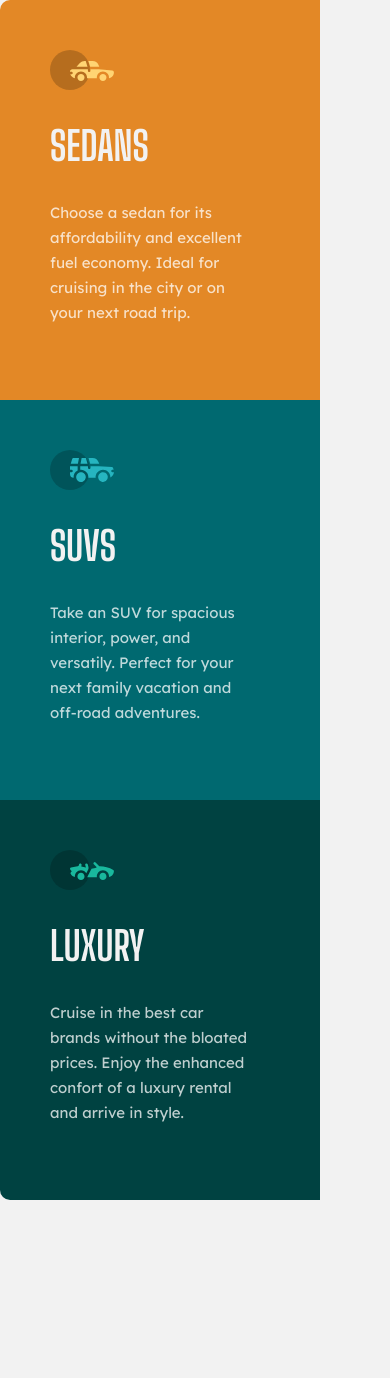
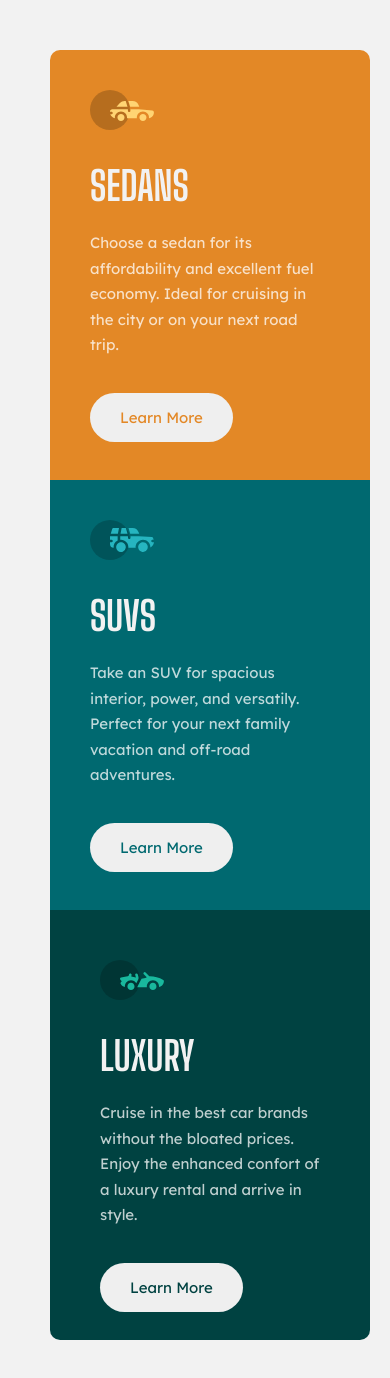
Before and after one commit to luis92guimaraes/3-columns-preview-card-component-main, a plain HTML site: page index.html in a window 390 px wide. Before the commit the page ends 1200 px from the top, so only its background shows below. Drawn offline with Linux system fonts and the light colour scheme.

Commit message:
update responsible.css

```diff
--- a/index.html
+++ b/index.html
@@ -5,21 +5,21 @@
     <meta charset="UTF-8">
     <meta name="viewport" content="width=device-width, initial-scale=1.0">
     <title>Frontend Mentor Challenge - 3 Column Preview Card Component</title>
-    <link rel="shortcut icon" href="src/images/favicon-32x32.png" type="image/x-icon">
-    <link rel="stylesheet" href="src/css/reset.css">
-    <link rel="stylesheet" href="src/css/variables.css">
-    <link rel="stylesheet" href="src/css/style.css">
+    <link rel="shortcut icon" href="./src/images/favicon-32x32.png" type="image/x-icon">
+    <link rel="stylesheet" href="./src/css/reset.css">
+    <link rel="stylesheet" href="./src/css/variables.css">
+    <link rel="stylesheet" href="./src/css/style.css">
+    <link rel="stylesheet" href="./src/css/responsible.css">
     <link rel="preconnect" href="https://fonts.googleapis.com">
     <link rel="preconnect" href="https://fonts.gstatic.com" crossorigin>
     <link href="https://fonts.googleapis.com/css2?family=Big+Shoulders+Display:wght@700&family=Lexend+Deca&display=swap" rel="stylesheet">
-    <link rel="stylesheet" href="src/css/responsible.css">
 </head>
 
 <body>
     <main class="container">
         <div class="card">
             <div class="sedans">
-                <img src="src/images/icon-sedans.svg" alt="sedans">
+                <img src="./src/images/icon-sedans.svg" alt="sedans">
                 <h1 class="title">sedans</h1>
                 <p class="text">
                     Choose a sedan for its affordability and excellent fuel economy. Ideal for cruising in the city or on your next road trip.
@@ -28,7 +28,7 @@
             </div>
 
             <div class="suvs">
-                <img src="src/images/icon-suvs.svg" alt="suvs">
+                <img src="./src/images/icon-suvs.svg" alt="suvs">
                 <h1 class="title">suvs</h1>
                 <p class="text">
                     Take an SUV for spacious interior, power, and versatily. Perfect for your next family vacation and off-road adventures.
@@ -37,7 +37,7 @@
             </div>
 
             <div class="luxury">
-                <img src="src/images/icon-luxury.svg" alt="luxury">
+                <img src="./src/images/icon-luxury.svg" alt="luxury">
                 <h1 class="title">luxury</h1>
                 <p class="text">
                     Cruise in the best car brands without the bloated prices. Enjoy the enhanced confort of a luxury rental and arrive in style.
--- a/src/css/responsible.css
+++ b/src/css/responsible.css
@@ -1,10 +1,33 @@
-@media(max-width: 740px) {
+@media(max-width: 768px) {
     .card {
         grid-template-areas:
         "sedans"
         "suvs"
         "luxury";
-        grid-template-columns: 1, 320px;
-        grid-template-rows: repeat(3, 400px);
+        grid-template-columns: 320px;
+        grid-template-rows: repeat(3, 430px);
+        padding: 50px;
+    }
+
+    .sedans {
+        padding: 40px;
+        border-radius: 10px 10px 0 0;
+    }
+
+    .suvs {
+        padding: 40px;
+    }
+
+    .luxury {
+        padding: 50px;
+        border-radius: 0 0 10px 10px;
+    }
+
+    .text {
+        margin-top: 20px;
+    }
+
+    .btn {
+        margin-top: 35px;
     }
 }
--- a/src/css/style.css
+++ b/src/css/style.css
@@ -25,19 +25,19 @@ body {
 .sedans {
     grid-area: sedans;
     background-color: var(--bg-sedans-color);
-    padding: 50px;
+    padding: 54px;
 }
 
 .suvs {
     grid-area: suvs;
     background-color: var(--bg-suvs-color);
-    padding: 50px;
+    padding: 56px;
 }
 
 .luxury {
     grid-area: luxury;
     background-color: var(--bg-luxury-color);
-    padding: 50px;
+    padding: 52px;
 }
 
 .title {
@@ -53,8 +53,7 @@ body {
     color: var(--text-color);
     font-size: 1.5rem;
     margin-top: 30px;
-    margin-right: 12px;
-    line-height: 25px;
+    line-height: 170%;
 }
 
 .btn {
@@ -62,7 +61,7 @@ body {
     font-size: 1.5rem;
     border: none;
     border-radius: 50px;
-    padding: 12px 30px;
+    padding: 15px 30px;
     margin-top: 120px;
     cursor: pointer;
     transition: 0.3s ease-in-out;
```
